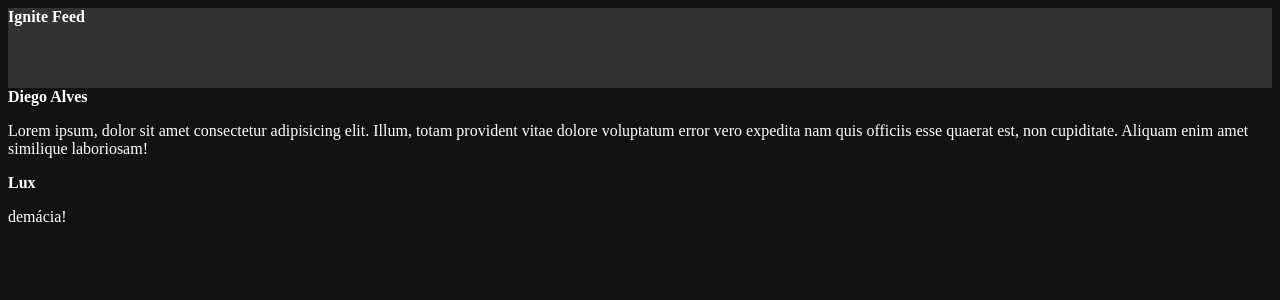
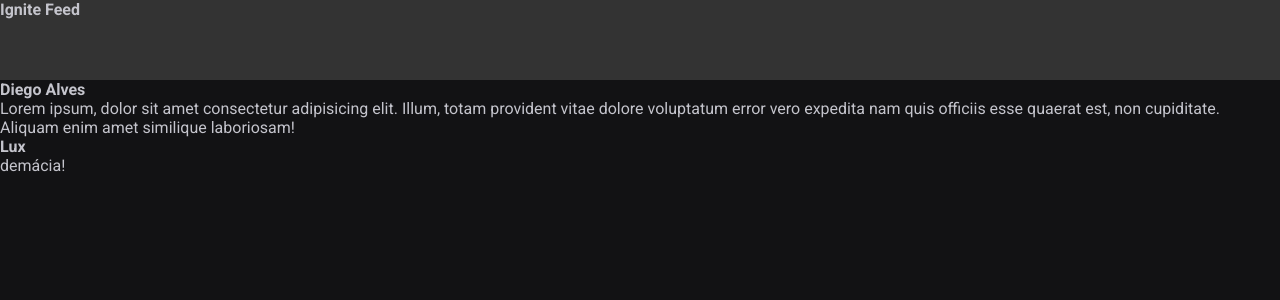
Before and after one commit to diego-salves/react-projects, a React (Vite) app in the folder 01-fundamentos-reactjs/: page / in a window 1280 px wide. Shown: the top 300 px of the page. Built offline with nearby package versions, Linux system fonts and the light colour scheme.

Commit message:
added global CSS settings

```diff
--- a/01-fundamentos-reactjs/index.html
+++ b/01-fundamentos-reactjs/index.html
@@ -2,8 +2,14 @@
 <html lang="en">
   <head>
     <meta charset="UTF-8" />
+    <link rel="preconnect" href="https://fonts.googleapis.com" />
+    <link rel="preconnect" href="https://fonts.gstatic.com" crossorigin />
+
     <link rel="icon" type="image/svg+xml" href="/vite.svg" />
     <meta name="viewport" content="width=device-width, initial-scale=1.0" />
+
+    <link href="https://fonts.googleapis.com/css2?family=Roboto:wght@400;700&display=swap" rel="stylesheet" />
+
     <title>Vite + React</title>
   </head>
   <body>
--- a/01-fundamentos-reactjs/src/App.jsx
+++ b/01-fundamentos-reactjs/src/App.jsx
@@ -3,7 +3,7 @@
 import { Header } from './components/Header';
 import {Post} from './Post';
 
-import './styles.css';
+import './global.css';
 
 export function App() {
   return (
--- /dev/null
+++ b/01-fundamentos-reactjs/src/global.css
@@ -0,0 +1,31 @@
+:root {
+    --white: #fff;
+    --gray-100: #e1e1e6;
+    --gray-300: #c4c4cc;
+    --gray-400: #8d8d99;
+    --gray-600: #323238;
+    --gray-700: #29292e;
+    --gray-800: #202024;
+    --gray-900: #121214;
+
+    --green-500: #00875f;
+}
+
+
+* {
+    margin: 0;
+    padding: 0;
+    box-sizing: border-box;
+}
+
+body {
+    background: var(--gray-900);
+    color: var(--gray-300);
+    -webkit-font-smoothing: antialiased;
+}
+
+body, input, textarea, button {
+    font-family: 'Roboto', sans-serif;
+    font-weight: 400;
+    font-size: 1rem; /* 16px */
+}
--- a/01-fundamentos-reactjs/src/styles.css
+++ /dev/null
@@ -1,4 +0,0 @@
-body {
-    background: #121214;
-    color: #fff;
-}
```
Also changed, not shown: 1 other file (tests, documents, lock files or other folders).
